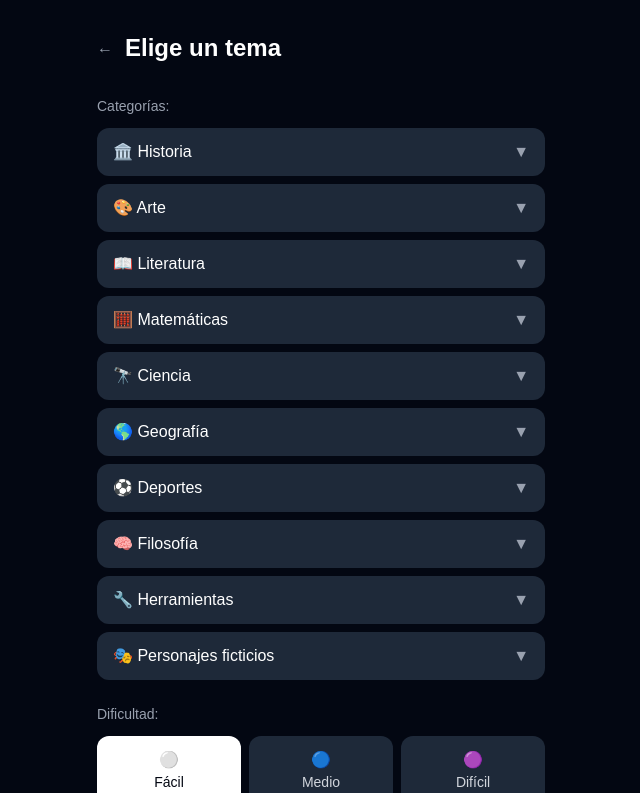
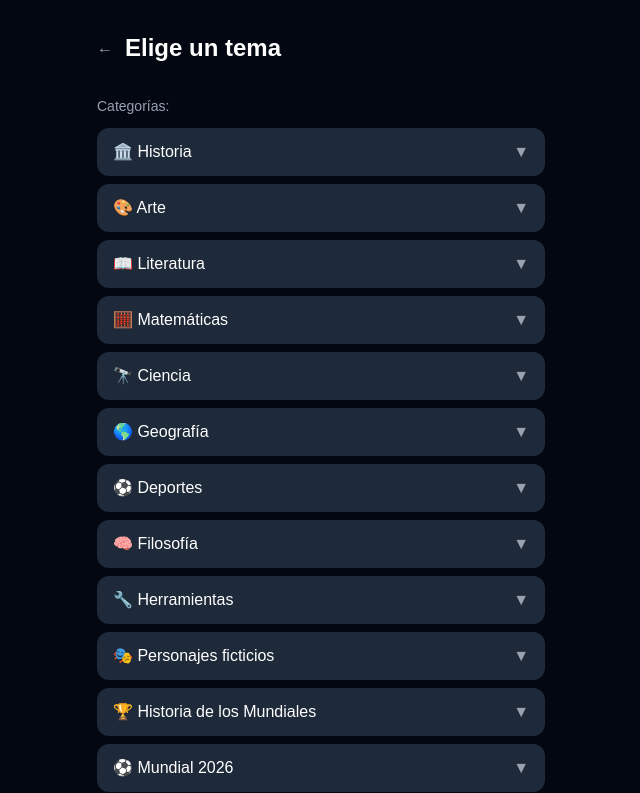
Before and after one commit to gerardomauriciovazquezdelarosa-coder/nexo, a Next.js app: page /jugar in a window 1280 px wide. Shown: the top 793 px of the page, without its empty margins (319-959 px from the left). Built offline with nearby package versions, Linux system fonts and the light colour scheme.

Commit message:
Agregar temas Mundial 2026 e Historia de los Mundiales

```diff
--- a/app/jugar/page.tsx
+++ b/app/jugar/page.tsx
@@ -13,6 +13,8 @@ const CATEGORIAS = [
   { nombre: "🧠 Filosofía", subtemas: ["Filosofía"] },
   { nombre: "🔧 Herramientas", subtemas: ["Herramientas"] },
   { nombre: "🎭 Personajes ficticios", subtemas: ["Personajes ficticios"] },
+  { nombre: "🏆 Historia de los Mundiales", subtemas: ["Historia de los Mundiales"] },
+  { nombre: "⚽ Mundial 2026", subtemas: ["Mundial 2026"] },
 ];
 
 const DIFICULTADES = [
--- a/scripts/importar.mjs
+++ b/scripts/importar.mjs
@@ -7,7 +7,7 @@ const SUPABASE_KEY = 'sb_publishable_2ebLTBUpprXQc1kYvw3FNw_MCLiiGyC';
 
 const supabase = createClient(SUPABASE_URL, SUPABASE_KEY);
 
-const workbook = readFile('scripts/NEXO_Base_Puzzles_v16.xlsx');
+const workbook = readFile('scripts/NEXO_Base_Puzzles_v17.xlsx');
 let total = 0;
 let errores = 0;
 
```
Also changed, not shown: 1 other file (tests, documents, lock files or other folders).
